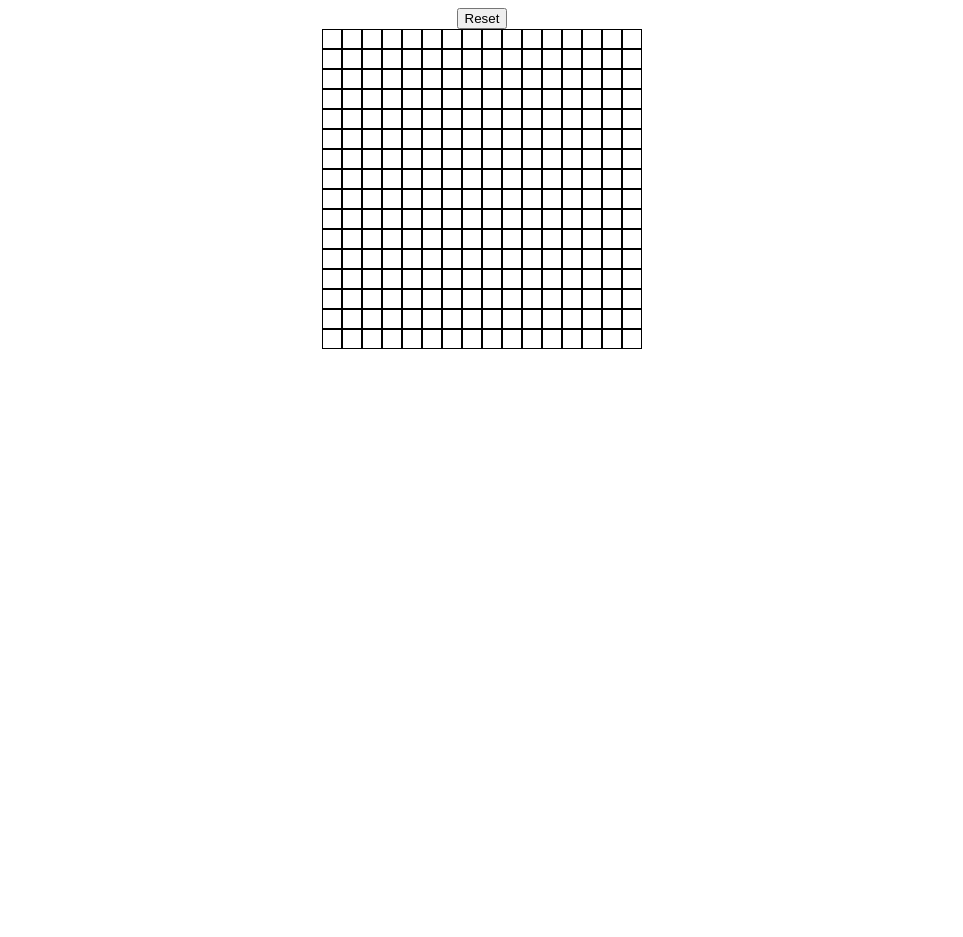
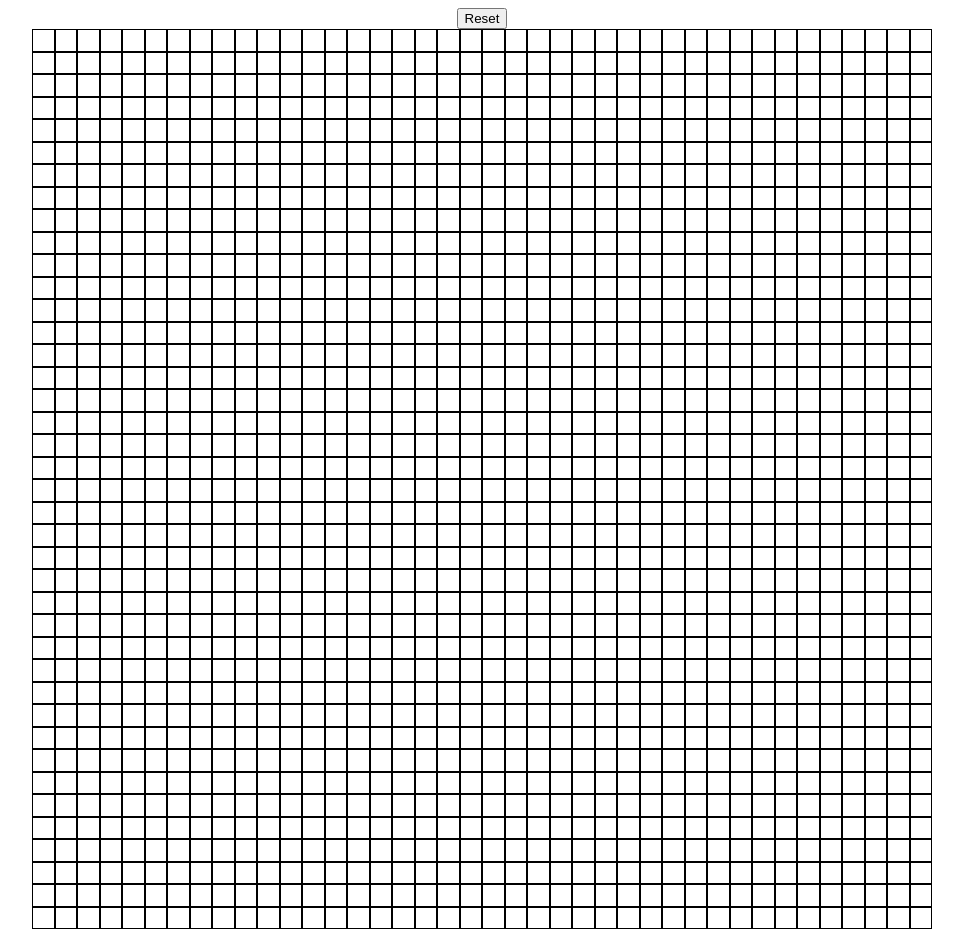
Before and after one commit to jefferyrosario/etch-a-sketch, a plain HTML site: page index.html in a window 1280 px wide. Shown: the whole page, without its empty margins (158-1121 px from the left). Before the commit the page ends 800 px from the top, so only its background shows below. Drawn offline with Linux system fonts and the light colour scheme.

Commit message:
Update final html, css, javascript

```diff
--- a/script.js
+++ b/script.js
@@ -5,14 +5,25 @@ function createDiv() {
     return div
 }
 
-function createGrid(gridSize = 16, width = "20px", height = "20px") {
+function hover() {
+    const allDivs = document.querySelectorAll(".div")
+    allDivs.forEach((divs) => {
+        divs.addEventListener("mouseover", () => {
+            divs.id = "hover"
+            console.log(divs.className)
+        })
+    })
+}
+
+function createGrid(gridSize = 16) {
+
+    let squareSize = 900 / gridSize
 
     for (let i = 0; i < gridSize; i++) {
         for (let j = 0; j < gridSize; j++) {
             const div = createDiv()
-            div.classList.add("div")
-            div.style.height = height
-            div.style.width = width
+            div.style.width = `${squareSize}px`
+            div.style.height = `${squareSize}px`
             container.appendChild(div)
             if (j == gridSize - 1) {
                 const breakIt = document.createElement("secondBreak")
@@ -24,23 +35,14 @@ function createGrid(gridSize = 16, width = "20px", height = "20px") {
    hover()
 }
 
+
+
+
 const container = document.querySelector(".container")
-
-createGrid(16)
-
-function hover() {
-    const allDivs = document.querySelectorAll(".div")
-    allDivs.forEach((divs) => {
-        divs.addEventListener("mouseover", () => {
-            divs.id = "hover"
-            console.log(divs.className)
-        })
-    })
-}
-
 const buttons = document.querySelector(".button")
 let gridSize = 16
-console.log(container.getComputedStyle())
+createGrid(40)
+
 buttons.addEventListener('click', () => {
     if (container.firstChild) {
         while (container.firstChild) {
@@ -49,7 +51,5 @@ buttons.addEventListener('click', () => {
     }
     gridSizePromt = prompt("How big do you want your grid? ex. 5 will give a 5x5 grid.")
     gridSize = parseInt(gridSizePromt)
-    width = 20 + "px"
-    height = 20 + "px"
-    createGrid(gridSize, width = width, height = height)
+    createGrid(gridSize)
 })
--- a/styles.css
+++ b/styles.css
@@ -12,20 +12,28 @@ body {
 }
 .container {
     display: flex;
-    flex-wrap:wrap;
+    flex-wrap: wrap;
     align-items: center;
     justify-content: center;
-    flex-shrink: 100%;
+    width: 900px;
+    height: 900px;
+
+
 }
+
 .secondBreak {
     flex-basis: 100%;
     width: 0;
     height: 0;
 }
 
+
 .div {
+    display: flex;
+    flex: 1 0 1%;
     border: 1px solid black;
     box-sizing: border-box;
+
 
 }
 
@@ -34,3 +42,7 @@ body {
     color: black;
 
 }
+
+* {
+    box-sizing: border-box;
+}
```
Lines whose indentation alone changed are shown as unchanged.
